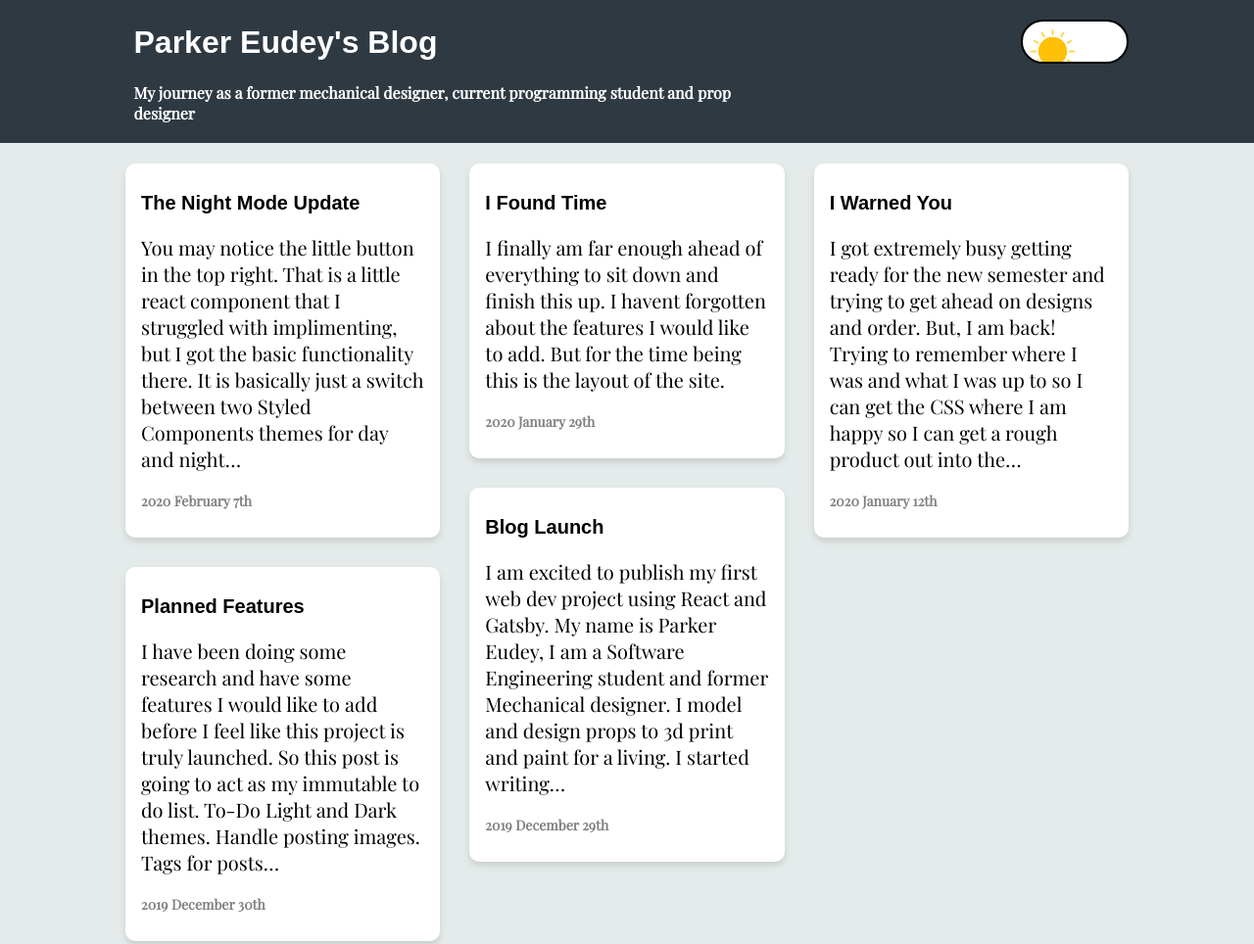
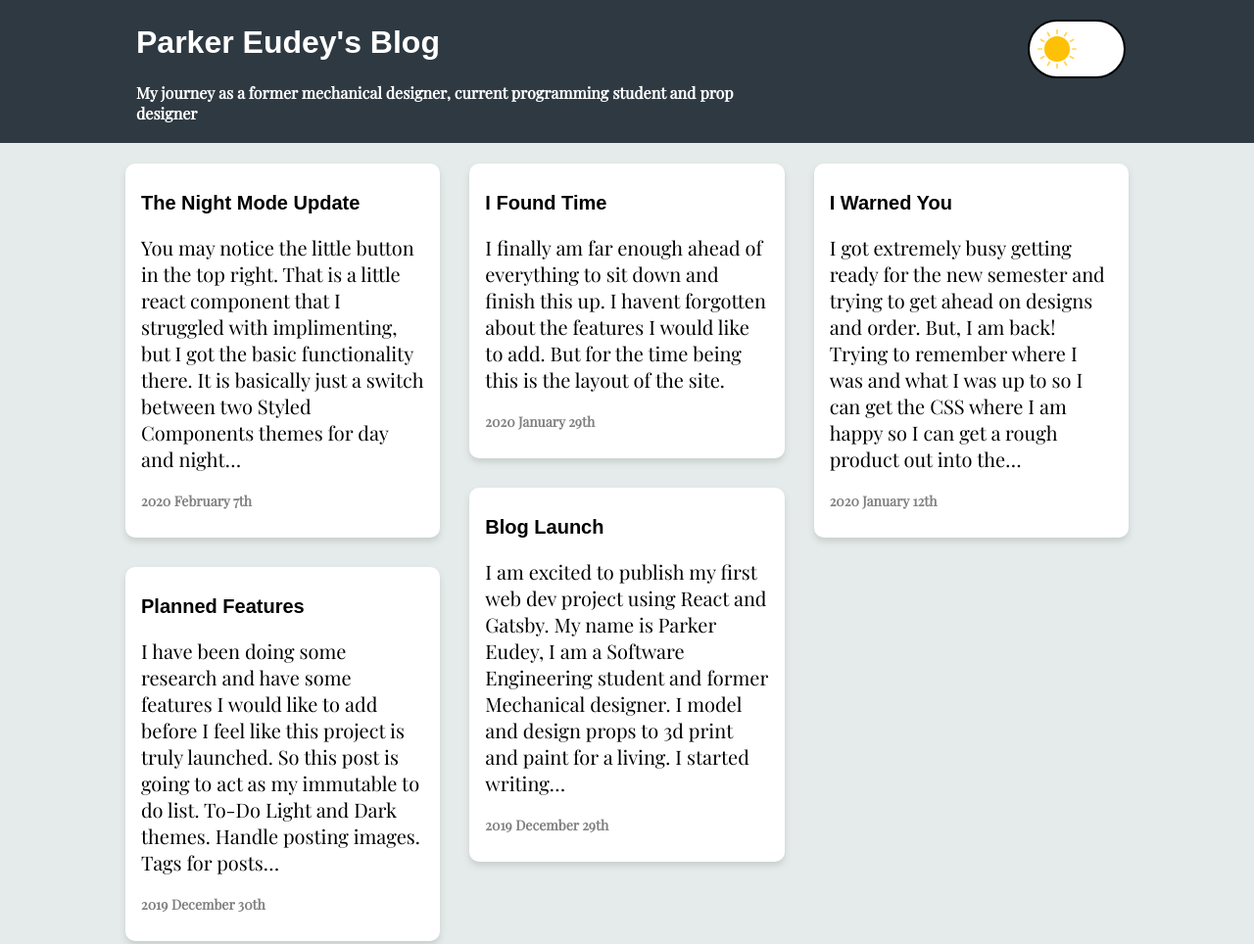
Before and after one commit to Peudey/ParkerEudeyBlog, a Gatsby site: page / in a window 1280 px wide. Shown: the top 964 px of the page at 98% size. Built offline with nearby package versions, Linux system fonts and the light colour scheme; Gatsby itself is replaced by a stand-in of ours; some packages are replaced by stand-ins of ours.

Commit message:
More Resizing

```diff
--- a/src/components/Toggle.js
+++ b/src/components/Toggle.js
@@ -19,25 +19,25 @@ const ToggleContainer = styled.button`
     position: relative;
     top: 1rem;
     width: 5vw;
-    min-width: 110px;
+    min-width: 100px;
     height: 5vh;
-    min-height: 45px;
+    min-height: 60px;
 
     img {
         height: auto;
         width: 2.5rem;
-        min-width: 45px;
+        min-width: 35px;
         transition: all 0.3s linear;
 
         // sun icon
         &:first-child {
-            transform: ${({ lightTheme }) => lightTheme ? 'translateX(0)' : 'translateX(8rem)'};
+            transform: ${({ lightTheme }) => lightTheme ? 'translateX(0rem)' : 'translateX(8rem)'};
             opacity: ${({ lightTheme }) => lightTheme ? '100%' : '0%'};
         }
 
         // moon icon
         &:nth-child(2) {
-            transform: ${({ lightTheme }) => lightTheme ? 'translateX(-8rem)' : 'translateX(0)'};
+            transform: ${({ lightTheme }) => lightTheme ? 'translateX(-8rem)' : 'translateX(0rem)'};
             opacity: ${({ lightTheme }) => lightTheme ? '0%' : '100%'};
         }
     }
```
